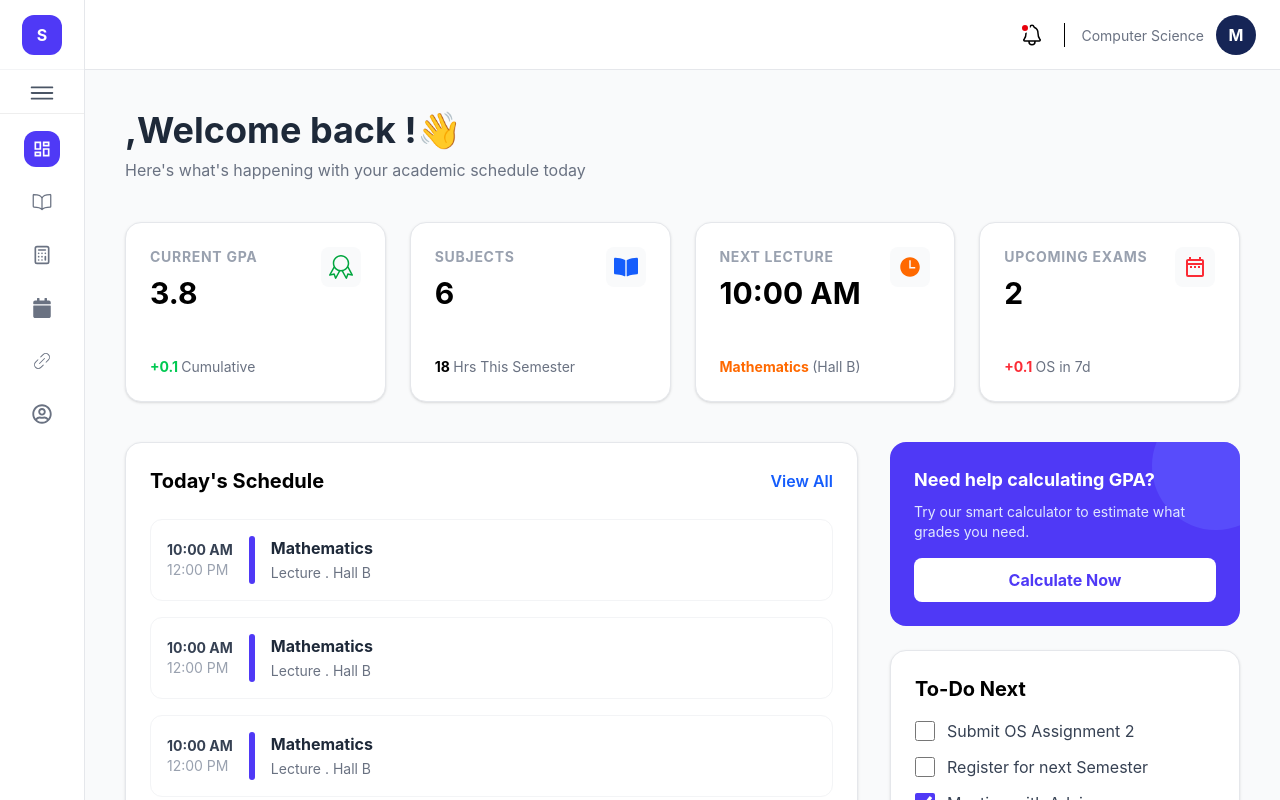
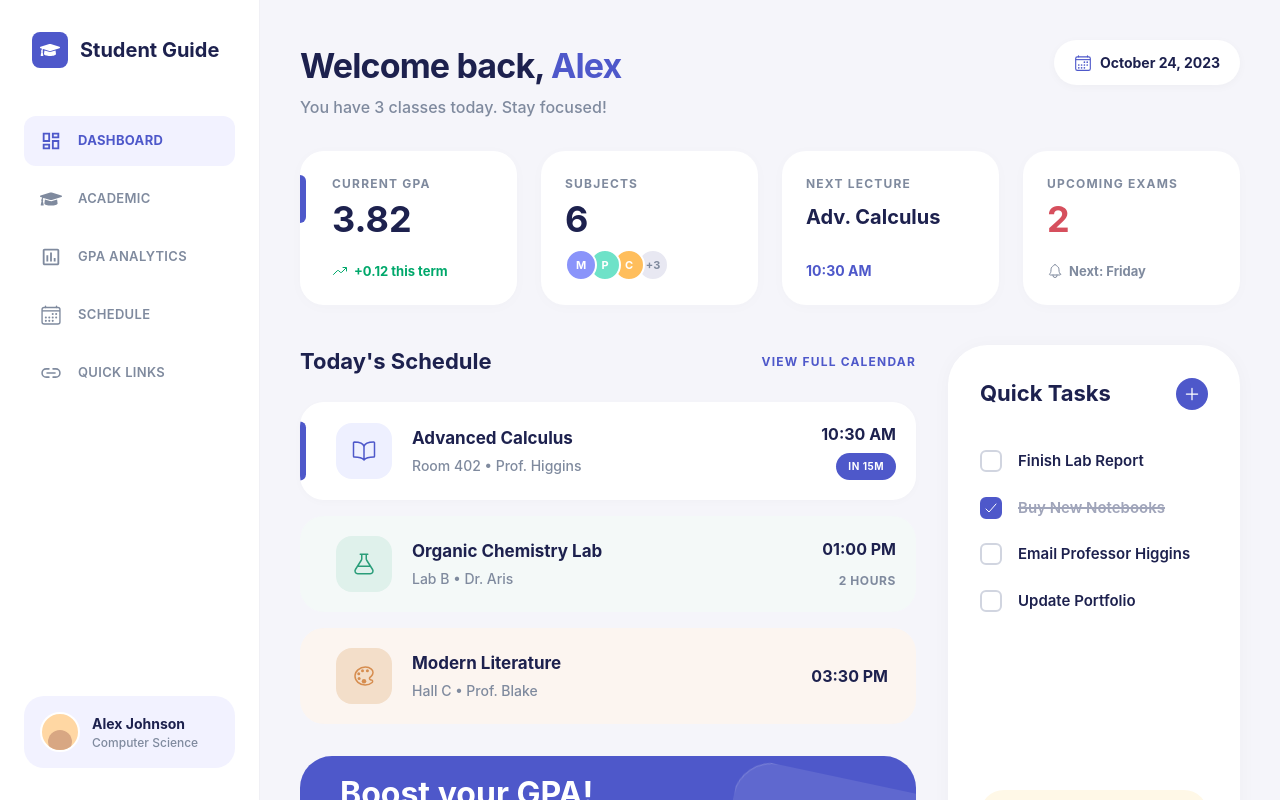
Before and after one commit to ahmedayman334/student-guide-app, a React (Vite) app in the folder web/: page /dashboard in a window 1280 px wide. Shown: the top 800 px of the page. Built offline with nearby package versions, Linux system fonts and the light colour scheme.

Commit message:
new Dashboard UI edit

```diff
--- a/web/src/Dashboard.jsx
+++ b/web/src/Dashboard.jsx
@@ -1,116 +1,210 @@
-import React, { useContext, useState } from 'react';
+import React from 'react';
 import SideBar from './compontents/SideBar';
-import { IoNotificationsOutline, IoTimeSharp } from "react-icons/io5";
-import { SlBadge } from "react-icons/sl";
-import { FaBookOpen } from "react-icons/fa";
-import { MdOutlineDateRange } from "react-icons/md";
-import { userContext } from './context/context';
+import { FaStar } from "react-icons/fa";
+import {
+  IoCalendarOutline,
+  IoTrendingUp,
+  IoNotificationsOutline,
+  IoBookOutline,
+  IoFlaskOutline,
+  IoColorPaletteOutline,
+  IoAdd,
+  IoWarning,
+  IoListOutline,
+  IoPencil,
+  IoCheckmark
+} from "react-icons/io5";
+
 function Dashboard() {
-  const [openMenu, SetopenMenu] = useState(false);
-  const {username}=useContext(userContext)
   return (
-    <div className="dashboard flex min-h-screen bg-gray-50">
-      <SideBar openMenu={openMenu} SetopenMenu={SetopenMenu} />
-    <div
-        className={`content flex-1 flex flex-col min-w-0 ${
-          openMenu ? "max-md:hidden" : ""
-        }`}
-        dir="rtl"
-      >
-        <div className="header flex items-center justify-between px-6 h-[70px] bg-white border-b border-gray-200">
-          <div className="flex items-center gap-3">
-            <div className='w-[40px] h-[40px] bg-blue-950 rounded-full text-white flex items-center justify-center font-bold'>M</div>
-            <div className='border-l pl-4'>
-              <p className='font-semibold'>{username}</p>
-              <span className='text-sm text-gray-500'>Computer Science</span>
+    <div className="flex min-h-screen bg-[#F5F5FA] font-sans text-left" dir="ltr">
+      <SideBar />
+      <div className="flex-1 p-10 overflow-y-auto">
+
+        {/* Header */}
+        <div className="flex justify-between items-start mb-8">
+          <div>
+            <h1 className="text-[34px] font-bold text-[#1D214E] tracking-tight">
+              Welcome back, <span className="text-[#4E58CA]">Alex</span>
+            </h1>
+            <p className="text-[#7F8A9E] text-[16px] mt-1 font-medium">
+              You have 3 classes today. Stay focused!
+            </p>
+          </div>
+          <button className="flex items-center gap-2 bg-white px-5 py-3 rounded-full shadow-[0_2px_10px_rgba(0,0,0,0.03)] text-[#1D214E] font-bold text-[14px]">
+            <IoCalendarOutline className="text-[#4E58CA] text-lg" /> October 24, 2023
+          </button>
+        </div>
+
+        {/* Stat Cards */}
+        <div className="grid grid-cols-4 gap-6 mb-10">
+          <div className="bg-white rounded-[24px] p-6 shadow-[0_2px_15px_rgba(0,0,0,0.02)] relative overflow-hidden flex flex-col justify-between">
+            <div className="w-1.5 h-12 bg-[#4E58CA] absolute left-0 top-6 rounded-r-full"></div>
+            <p className="text-[#7F8A9E] text-[12px] font-bold tracking-widest mb-2 pl-2">CURRENT GPA</p>
+            <h2 className="text-[36px] font-bold text-[#1D214E] mb-2 leading-none pl-2">3.82</h2>
+            <div className="flex items-center gap-1.5 text-[13px] font-bold text-[#00A86B] pl-2 mt-auto">
+              <IoTrendingUp size={16} /> +0.12 this term
             </div>
-            <div className='relative mr-2'>
-              <IoNotificationsOutline className='text-2xl cursor-pointer' />
-              <span className='absolute top-0 left-0 w-2.5 h-2.5 bg-red-600 rounded-full border-2 border-white'></span>
+          </div>
+
+          <div className="bg-white rounded-[24px] p-6 shadow-[0_2px_15px_rgba(0,0,0,0.02)] flex flex-col justify-between">
+            <p className="text-[#7F8A9E] text-[12px] font-bold tracking-widest mb-2">SUBJECTS</p>
+            <h2 className="text-[36px] font-bold text-[#1D214E] mb-3 leading-none">6</h2>
+            <div className="flex items-center -space-x-2 mt-auto">
+              <div className="w-8 h-8 rounded-full bg-[#8A94FA] text-white flex items-center justify-center text-[11px] font-bold border-[2px] border-white relative z-30">M</div>
+              <div className="w-8 h-8 rounded-full bg-[#6EE2C8] text-white flex items-center justify-center text-[11px] font-bold border-[2px] border-white relative z-20">P</div>
+              <div className="w-8 h-8 rounded-full bg-[#FFBE5C] text-white flex items-center justify-center text-[11px] font-bold border-[2px] border-white relative z-10">C</div>
+              <div className="w-8 h-8 rounded-full bg-[#E8E8F2] text-[#7F8A9E] flex items-center justify-center text-[11px] font-bold border-[2px] border-white relative z-0">+3</div>
+            </div>
+          </div>
+
+          <div className="bg-white rounded-[24px] p-6 shadow-[0_2px_15px_rgba(0,0,0,0.02)] flex flex-col justify-between">
+            <p className="text-[#7F8A9E] text-[12px] font-bold tracking-widest mb-2">NEXT LECTURE</p>
+            <h2 className="text-[20px] font-bold text-[#1D214E] mb-2 leading-tight mt-1">Adv. Calculus</h2>
+            <p className="text-[#4E58CA] text-[14px] font-bold mt-auto">10:30 AM</p>
+          </div>
+
+          <div className="bg-white rounded-[24px] p-6 shadow-[0_2px_15px_rgba(0,0,0,0.02)] flex flex-col justify-between">
+            <p className="text-[#7F8A9E] text-[12px] font-bold tracking-widest mb-2">UPCOMING EXAMS</p>
+            <h2 className="text-[36px] font-bold text-[#D64F5D] mb-3 leading-none">2</h2>
+            <div className="flex items-center gap-1.5 text-[#7F8A9E] text-[13px] font-bold mt-auto">
+              <IoNotificationsOutline size={16} /> Next: Friday
             </div>
           </div>
         </div>
-        <div className="p-6 lg:p-10 overflow-y-auto">
-          <div className="mb-10 text-left">
-            <h2 className='text-3xl md:text-4xl font-bold text-gray-800'>👋! Welcome back, {username}</h2>
-            <p className='text-gray-500 mt-2'>Here's what's happening with your academic schedule today</p>
-          </div>
-          <div className={`grid gap-6 transition-all duration-500 mb-10 ${
-            openMenu
-            ? "grid-cols-1 md:grid-cols-2 lg:grid-cols-3"
-            : "grid-cols-1 sm:grid-cols-2 lg:grid-cols-4"
-          }`} dir="ltr">
-            <StatCard icon={<SlBadge className='text-green-600'/>} title="Current GPA" value="3.8" subValue="+0.1" subText="Cumulative" color="green" />
-            <StatCard icon={<FaBookOpen className='text-blue-600'/>} title="Subjects" value="6" subValue="18" subText="Hrs This Semester" color="blue" />
-            <StatCard icon={<IoTimeSharp className='text-orange-500'/>} title="Next Lecture" value="10:00 AM" subValue="Mathematics" subText="(Hall B)" color="orange" />
-            <StatCard icon={<MdOutlineDateRange className='text-red-500'/>} title="Upcoming Exams" value="2" subValue="+0.1" subText="OS in 7d" color="red" />
-          </div>
-          <div className="flex flex-col lg:flex-row gap-8" dir="ltr">
-            <div className={`flex-1 bg-white p-6 rounded-2xl border border-gray-200 shadow-sm`}>
-              <div className="flex justify-between items-center mb-6">
-                <h2 className='font-bold text-xl'>Today's Schedule</h2>
-                <button className='text-blue-600 font-semibold hover:underline cursor-pointer'>View All</button>
+
+        {/* Main Area */}
+        <div className="grid grid-cols-3 gap-8">
+
+          {/* Left Col */}
+          <div className="col-span-2">
+            <div className="flex justify-between items-center mb-6">
+              <h2 className="text-[22px] font-bold text-[#1D214E]">Today's Schedule</h2>
+              <button className="text-[#4E58CA] text-[12px] font-bold tracking-widest hover:underline uppercase">VIEW FULL CALENDAR</button>
+            </div>
+
+            <div className="space-y-4 mb-8">
+              <div className="bg-white rounded-[24px] p-5 flex items-center justify-between shadow-[0_2px_10px_rgba(0,0,0,0.02)] relative overflow-hidden">
+                <div className="w-1.5 h-[60%] bg-[#4E58CA] absolute left-0 top-1/2 -translate-y-1/2 rounded-r-full"></div>
+                <div className="flex items-center gap-5 ml-4">
+                  <div className="w-14 h-14 rounded-[16px] bg-[#EEF0FF] flex items-center justify-center text-[#4E58CA]">
+                     <IoBookOutline size={24} />
+                  </div>
+                  <div>
+                    <h3 className="text-[17px] font-bold text-[#1D214E]">Advanced Calculus</h3>
+                    <p className="text-[#7F8A9E] text-[14px] font-medium mt-1">Room 402 • Prof. Higgins</p>
+                  </div>
+                </div>
+                <div className="text-right">
+                  <p className="text-[16px] font-bold text-[#1D214E] mb-1.5">10:30 AM</p>
+                  <span className="bg-[#4E58CA] text-white text-[10px] font-bold px-3 py-1.5 rounded-full tracking-wider inline-block">IN 15M</span>
+                </div>
               </div>
-              <div className="space-y-4">
-                {[1, 2, 3].map((_, i) => (
-                  <div key={i} className="flex gap-4 items-center border border-gray-100 p-4 rounded-xl hover:bg-gray-50 transition-colors">
-                    <div className="text-sm">
-                      <span className='block font-bold text-gray-700'>10:00 AM</span>
-                      <span className='text-gray-400'>12:00 PM</span>
-                    </div>
-                    <div className='w-1.5 h-12 bg-indigo-600 rounded-full'></div>
-                    <div>
-                      <span className='block font-bold text-gray-800'>Mathematics</span>
-                      <span className='text-sm text-gray-500'>Lecture . Hall B</span>
-                    </div>
+
+              <div className="bg-[#F4F9F8] rounded-[24px] p-5 flex items-center justify-between">
+                <div className="flex items-center gap-5 ml-4">
+                  <div className="w-14 h-14 rounded-[16px] bg-[#DFF1EB] flex items-center justify-center text-[#2A9D79]">
+                     <IoFlaskOutline size={24} />
                   </div>
-                ))}
+                  <div>
+                    <h3 className="text-[17px] font-bold text-[#1D214E]">Organic Chemistry Lab</h3>
+                    <p className="text-[#7F8A9E] text-[14px] font-medium mt-1">Lab B • Dr. Aris</p>
+                  </div>
+                </div>
+                <div className="text-right">
+                  <p className="text-[16px] font-bold text-[#1D214E] mb-1.5">01:00 PM</p>
+                  <span className="text-[#7F8A9E] text-[12px] font-bold tracking-wider inline-block uppercase">2 HOURS</span>
+                </div>
+              </div>
+
+              <div className="bg-[#FCF5F0] rounded-[24px] p-5 flex items-center justify-between">
+                <div className="flex items-center gap-5 ml-4">
+                  <div className="w-14 h-14 rounded-[16px] bg-[#F3DEC9] flex items-center justify-center text-[#D68D4F]">
+                     <IoColorPaletteOutline size={24} />
+                  </div>
+                  <div>
+                    <h3 className="text-[17px] font-bold text-[#1D214E]">Modern Literature</h3>
+                    <p className="text-[#7F8A9E] text-[14px] font-medium mt-1">Hall C • Prof. Blake</p>
+                  </div>
+                </div>
+                <div className="text-right pr-2">
+                  <p className="text-[16px] font-bold text-[#1D214E]">03:30 PM</p>
+                </div>
               </div>
             </div>
-            <div className="w-full lg:w-[350px] space-y-6">
-              <div className="p-6 bg-indigo-600 text-white rounded-2xl relative overflow-hidden">
-                <div className='absolute bg-indigo-500 -top-10 -right-10 rounded-full w-32 h-32 opacity-50'></div>
-                <div className="relative z-10">
-                  <h3 className='font-bold text-lg mb-2'>Need help calculating GPA?</h3>
-                  <p className='text-sm text-indigo-100 mb-4'>Try our smart calculator to estimate what grades you need.</p>
-                  <button className='w-full py-2.5 bg-white text-indigo-600 rounded-lg font-bold hover:bg-indigo-50 transition-colors'>Calculate Now</button>
-                </div>
+
+            {/* Banner */}
+            <div className="bg-[#4E58CA] rounded-[32px] p-10 flex items-center justify-between relative overflow-hidden h-[240px]">
+              <div className="relative z-10 max-w-[65%]">
+                <h2 className="text-[32px] font-bold text-white mb-3">Boost your GPA!</h2>
+                <p className="text-white/80 text-[16px] leading-relaxed mb-6 font-medium pr-4">
+                  Join the 'Advanced Study Techniques' workshop this weekend and get ahead of the curve. Limited seats available.
+                </p>
+                <button className="bg-white text-[#4E58CA] px-8 py-3.5 rounded-xl font-bold text-[15px] shadow-lg hover:bg-gray-50 transition-colors">
+                  Register Now
+                </button>
               </div>
-              <div className="bg-white p-6 rounded-2xl border border-gray-200 shadow-sm">
-                <h2 className='text-xl font-bold mb-4'>To-Do Next</h2>
-                <div className="space-y-3">
-                  <TodoItem label="Submit OS Assignment 2" checked={false} />
-                  <TodoItem label="Register for next Semester" checked={false} />
-                  <TodoItem label="Meeting with Advisor" checked={true} />
+              <div className="absolute right-[-20px] top-[20px] opacity-90 rotate-12">
+                <div className="w-[220px] h-[220px] bg-white/10 rounded-[40px] flex items-center justify-center backdrop-blur-md border border-white/20">
+                  <FaStar size={100} className="text-white" />
                 </div>
               </div>
             </div>
           </div>
+
+          {/* Right Col */}
+          <div className="bg-white rounded-[40px] p-8 shadow-[0_2px_20px_rgba(0,0,0,0.03)] relative flex flex-col h-full">
+            <div className="flex justify-between items-center mb-10">
+              <h2 className="text-[22px] font-bold text-[#1D214E]">Quick Tasks</h2>
+              <div className="w-8 h-8 rounded-full bg-[#4E58CA] text-white flex items-center justify-center cursor-pointer hover:bg-[#3c4dba] transition-colors">
+                <IoAdd size={20} />
+              </div>
+            </div>
+
+            <div className="space-y-6 flex-1">
+              <TaskItem label="Finish Lab Report" checked={false} />
+              <TaskItem label="Buy New Notebooks" checked={true} />
+              <TaskItem label="Email Professor Higgins" checked={false} />
+              <TaskItem label="Update Portfolio" checked={false} />
+            </div>
+
+            {/* Reminder */}
+            <div className="bg-[#FFF8E7] rounded-[24px] p-5 flex gap-4 items-center mb-6 mt-6">
+              <div className="w-10 h-10 rounded-[12px] bg-[#F4D189] flex items-center justify-center text-[#B07B18] shrink-0">
+                <IoWarning size={20} />
+              </div>
+              <div>
+                <p className="text-[#B07B18] text-[11px] font-bold tracking-widest mb-0.5">REMINDER</p>
+                <p className="text-[#1D214E] text-[14px] font-bold leading-snug">Library books due tomorrow</p>
+              </div>
+            </div>
+
+            <button className="w-full py-4 bg-[#F5F5FA] rounded-2xl text-[#1D214E] font-bold text-[14px] flex items-center justify-center gap-2 hover:bg-[#ebebf2] transition-colors">
+              <IoListOutline size={18} /> View All Tasks
+            </button>
+
+            {/* FAB */}
+            <div className="absolute -right-6 -bottom-6 w-16 h-16 bg-[#4E58CA] rounded-full shadow-[0_10px_25px_rgba(78,88,202,0.4)] flex items-center justify-center text-white cursor-pointer hover:bg-[#3c4dba] transition-colors z-20">
+              <IoPencil size={24} />
+            </div>
+          </div>
+
         </div>
       </div>
     </div>
   );
 }
-const StatCard = ({ icon, title, value, subValue, subText, color }) => (
-  <div className="bg-white p-6 rounded-2xl border border-gray-200 shadow-sm flex flex-col justify-between hover:shadow-md transition-shadow h-[180px] ">
-    <div className="flex justify-between items-start">
-      <div>
-        <p className='text-gray-400 text-sm font-bold uppercase tracking-wider'>{title}</p>
-        <h3 className='text-3xl font-bold mt-2'>{value}</h3>
-      </div>
-      <div className="text-2xl p-2 bg-gray-50 rounded-lg">{icon}</div>
+
+const TaskItem = ({ label, checked }) => (
+  <label className="flex items-center gap-4 cursor-pointer group">
+    <div className={`w-[22px] h-[22px] rounded-md border-[2px] flex items-center justify-center transition-colors shrink-0 ${
+      checked ? "bg-[#4E58CA] border-[#4E58CA]" : "border-[#D1D5E0] bg-white group-hover:border-[#4E58CA]"
+    }`}>
+      {checked && <IoCheckmark className="text-white text-md" />}
     </div>
-    <div className='mt-4 text-sm'>
-      <span className={`text-${color}-500 font-bold`}>{subValue} </span>
-      <span className='text-gray-500'>{subText}</span>
-    </div>
-  </div>
-);
-
-const TodoItem = ({ label, checked }) => (
-  <label className='flex items-center gap-3 cursor-pointer group'>
-    <input type="checkbox" defaultChecked={checked} className='w-5 h-5 accent-indigo-600 rounded' />
-    <span className={`text-gray-700 group-hover:text-indigo-600 transition-colors ${checked ? 'line-through text-gray-400' : ''}`}>
+    <span className={`text-[15px] font-semibold transition-colors ${
+      checked ? "text-[#A0A5BA] line-through decoration-[1.5px]" : "text-[#1D214E]"
+    }`}>
       {label}
     </span>
   </label>
--- a/web/src/compontents/SideBar.jsx
+++ b/web/src/compontents/SideBar.jsx
@@ -1,73 +1,50 @@
 import React from 'react';
-import { IoBookOutline } from "react-icons/io5";
-import { IoIosMenu } from "react-icons/io";
-import { LuCalculator } from "react-icons/lu";
-import { FaCalendar, FaRegUserCircle } from "react-icons/fa";
-import { PiLinkSimpleLight } from "react-icons/pi";
-import { MdOutlineDashboard } from "react-icons/md";
-import { useNavigate } from 'react-router-dom';
-function SideBar({ openMenu, SetopenMenu }) {
-  const navgaite=useNavigate();
+import { FaGraduationCap } from "react-icons/fa";
+import { MdOutlineDashboard, MdOutlineInsertChart } from "react-icons/md";
+import { IoCalendarOutline, IoLinkOutline } from "react-icons/io5";
+
+function SideBar() {
   return (
-    <div
-      className={`border-r border-gray-200 bg-white h-screen sticky top-0 transition-all duration-300 flex flex-col ${
-        openMenu  ? "w-full lg:w-[200px]"
-      : "w-[60px] lg:w-[85px] overflow-hidden"
-      }`}
-    >
-      <div className="h-[70px] flex items-center justify-center border-b border-gray-100">
-        {openMenu ? (
-          <h1 className="text-xl font-bold text-[#4f39f6] whitespace-nowrap">
-            Student Guide
-          </h1>
-        ) : (
-          <div className="w-10 h-10 bg-[#4f39f6] rounded-xl flex items-center justify-center text-white font-bold">
-            S
+    <div className="w-[260px] h-screen bg-white flex flex-col justify-between py-8 px-6 border-r border-[#F0F0F5] sticky top-0">
+      <div>
+        <div className="flex items-center gap-3 px-2 mb-12">
+          <div className="bg-[#4E58CA] p-2 rounded-lg text-white">
+             <FaGraduationCap size={20} />
           </div>
-        )}
+          <span className="font-bold text-[20px] text-[#1D214E]">Student Guide</span>
+        </div>
+
+        <nav className="space-y-2">
+          <MenuItem icon={<MdOutlineDashboard size={22} />} label="DASHBOARD" active={true} />
+          <MenuItem icon={<FaGraduationCap size={22} />} label="ACADEMIC" />
+          <MenuItem icon={<MdOutlineInsertChart size={22} />} label="GPA ANALYTICS" />
+          <MenuItem icon={<IoCalendarOutline size={22} />} label="SCHEDULE" />
+          <MenuItem icon={<IoLinkOutline size={22} />} label="QUICK LINKS" />
+        </nav>
       </div>
-      <div className="pt-2 flex justify-center">
-        <IoIosMenu
-          className="text-3xl cursor-pointer text-gray-600 hover:text-[#4f39f6] transition-colors"
-          onClick={() => SetopenMenu(!openMenu)}
-        />
+
+      <div className="bg-[#F2F2FF] rounded-[20px] p-4 flex items-center gap-3">
+        <div className="w-10 h-10 rounded-full bg-[#FFD7A3] flex items-center justify-center overflow-hidden border-2 border-white shrink-0 relative">
+          {/* Simple avatar representation */}
+          <div className="w-6 h-6 bg-[#D8A783] rounded-full absolute -bottom-1"></div>
+        </div>
+        <div className="overflow-hidden">
+          <h4 className="text-[14px] font-bold text-[#1D214E] truncate">Alex Johnson</h4>
+          <p className="text-[12px] text-[#7F8A9E] font-medium truncate">Computer Science</p>
+        </div>
       </div>
-  <ul
-  className={`mt-4 flex flex-col gap-y-3 ${
-    openMenu ? "px-3 -ml-[40px] md:text-center py-3" : "px-5 items-center py-3"
-  }`}
->
-        <MenuItem className icon={<MdOutlineDashboard />} label="Dashboard" isOpen={openMenu} active />
-        <MenuItem icon={<IoBookOutline />} label="Academic Guide" isOpen={openMenu} onClick={()=>{navgaite("/login")}} />
-        <MenuItem icon={<LuCalculator />} label="GPA Calculator" isOpen={openMenu} />
-        <MenuItem icon={<FaCalendar />} label="Smart Schedule" isOpen={openMenu} />
-        <MenuItem icon={<PiLinkSimpleLight />} label="Quick Links" isOpen={openMenu} />
-        <MenuItem icon={<FaRegUserCircle />} label="Profile" isOpen={openMenu} />
-      </ul>
     </div>
   );
 }
 
-const MenuItem = ({ icon, label, isOpen, active = false ,onClick}) => {
+const MenuItem = ({ icon, label, active = false }) => {
   return (
-    <li
-    onClick={onClick}
-      className={`flex items-center mt-5 justify-center sm:justify-start mt-5 ${
-        isOpen ? "gap-2 ml-12 px-3 py-1   "  : "justify-center p-2 "
-      } rounded-xl cursor-pointer transition-all duration-200 ${
-        active
-          ? "bg-[#4f39f6] text-white"
-          : "text-gray-500 hover:bg-indigo-50 hover:text-[#4f39f6]"
-      }`}
-    >
-      <div className="text-xl">{icon}</div>
-
-      {isOpen && (
-        <span className="sm:text-center md:text-center font-semibold whitespace-nowrap ">
-          {label}
-        </span>
-      )}
-    </li>
+    <div className={`flex items-center gap-4 px-4 py-3.5 rounded-xl cursor-pointer transition-colors ${
+      active ? "bg-[#F2F2FF] text-[#4E58CA] font-bold" : "text-[#7F8A9E] font-semibold hover:bg-gray-50"
+    }`}>
+      {icon}
+      <span className="text-[13px] tracking-wide">{label}</span>
+    </div>
   );
 };
 
```
